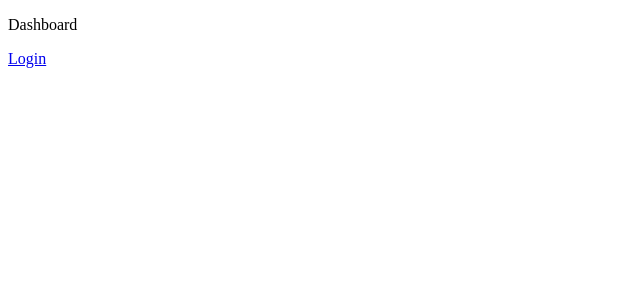
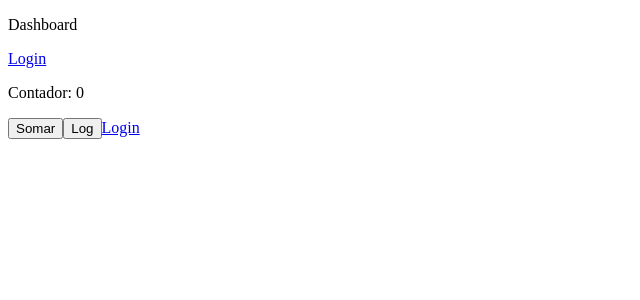
Before and after one commit to matsoaresp/React, a React (Create React App) app: page /entrar in a window 1280 px wide. Shown: the top 300 px of the page, without its empty margins (0-640 px from the left). Built offline with nearby package versions, Linux system fonts and the light colour scheme.

Commit message:
Continues development

```diff
--- a/src/app/pages/dashboard/Dashboard.tsx
+++ b/src/app/pages/dashboard/Dashboard.tsx
@@ -1,9 +1,18 @@
+import { useRef } from 'react';
 import { Link } from 'react-router-dom'
 export const Dashboard = () => {
+
+    const counterRef = useRef({counter: 0});
+
+
     return (
         <div>
             <p>Dashboard</p>
             <Link to="/entrar">Login</Link>
+            <p>Contador:  {counterRef.current.counter}</p>
+            <button onClick={() => counterRef.current.counter++}>Somar</button>
+             <button onClick={() => console.log (counterRef.current.counter++)}>Log</button>
+            <Link to="/pagina-inicial">Login</Link>
         </div>
 
     );
```
